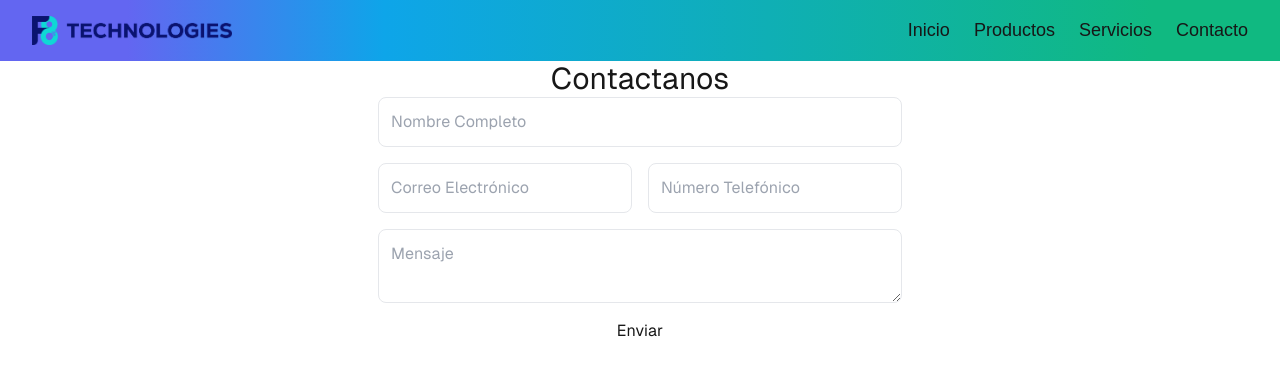
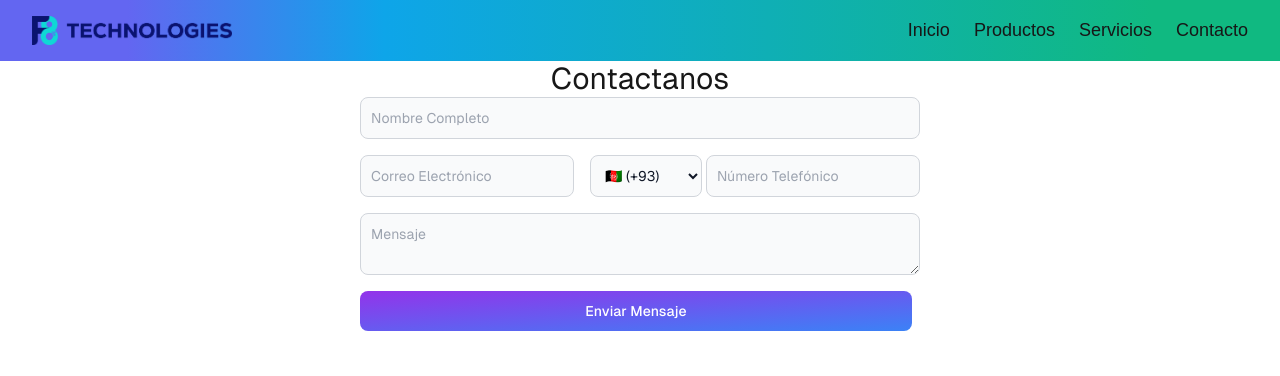
Before and after one commit to msobalvarro/f8-technologies, a Next.js app: page /contact in a window 1280 px wide. Shown: the top 376 px of the page. Built offline with nearby package versions, Linux system fonts and the light colour scheme.

Commit message:
form contact and validations

```diff
--- a/package.json
+++ b/package.json
@@ -14,7 +14,8 @@
     "next": "15.0.4",
     "react": "^19.0.0",
     "react-dom": "^19.0.0",
-    "react-icons": "^5.4.0"
+    "react-icons": "^5.4.0",
+    "validator": "^13.12.0"
   },
   "devDependencies": {
     "@types/jsonwebtoken": "^9.0.7",
--- a/src/app/page.tsx
+++ b/src/app/page.tsx
@@ -33,8 +33,6 @@ export default function Home() {
             href='/'
           />
         </article>
-      {/* <UiLayout>
-      </UiLayout> */}
     </UiLayout>
   )
 }
--- a/src/components/contact/index.tsx
+++ b/src/components/contact/index.tsx
@@ -1,11 +1,25 @@
 'use client'
 
-import { FormEvent } from 'react'
+import { FormEvent, useState } from 'react'
 import { InputField } from '../inputField'
+import phoneCodes from '@/utils/phoneCountries.json'
+import { UiButton } from '../ui/button'
+import { FormContactState } from '@/utils/interfaces'
+import { useValidation } from '@/hooks'
 
 export const FormContact = () => {
+  const { validateNumber } = useValidation()
+  const [phoneCode, setPhoneCode] = useState<null | string>(null)
+  const [dataForm, setDataForm] = useState<FormContactState>({
+    email: '',
+    fullName: '',
+    message: '',
+    phoneNumber: '',
+  })
+
+
   const submit = (event: FormEvent<HTMLFormElement>) => {
-
+    event.preventDefault()
   }
 
   return (
@@ -13,13 +27,37 @@ export const FormContact = () => {
       <InputField inputProps={{ name: 'fullName', placeholder: 'Nombre Completo' }} />
 
       <div className='flex gap-4'>
-        <InputField inputProps={{ name: 'email', placeholder: 'Correo Electrónico' }} />
-        <InputField inputProps={{ name: 'phone', placeholder: 'Número Telefónico' }} />
+        <InputField
+          className='flex-1'
+          inputProps={{
+            name: 'email',
+            placeholder: 'Correo Electrónico'
+          }} />
+
+
+        <div className='flex gap-1'>
+          <select className='outline-none bg-gray-50 border border-gray-300 text-gray-900 text-sm rounded-lg focus:ring-blue-500 focus:border-blue-500 block p-2.5 dark:bg-gray-700 dark:border-gray-600 dark:placeholder-gray-400 dark:text-white dark:focus:ring-blue-500 dark:focus:border-blue-500'>
+            {phoneCodes.map(phoneCodeItem => (
+              <option value={phoneCodeItem.code} key={crypto.randomUUID()}>
+                {phoneCodeItem.emoji} ({phoneCodeItem.dial_code})
+              </option>
+            ))}
+          </select>
+
+          <InputField
+            className='flex-1'
+            inputProps={{
+              name: 'phone',
+              placeholder: 'Número Telefónico',
+              type: 'tel',
+              onChange: ({ currentTarget }) => validateNumber(currentTarget.value) && setDataForm({ ...dataForm, phoneNumber: currentTarget.value })
+            }} />
+        </div>
       </div>
 
-      <textarea placeholder='Mensaje' className='outline-none p-3 bg-white text-gray-900 transition rounded-lg border'></textarea>
+      <textarea placeholder='Mensaje' className='outline-none bg-gray-50 border border-gray-300 text-gray-900 text-sm rounded-lg focus:ring-blue-500 focus:border-blue-500 block p-2.5 dark:bg-gray-700 dark:border-gray-600 dark:placeholder-gray-400 dark:text-white dark:focus:ring-blue-500 dark:focus:border-blue-500'></textarea>
 
-      <button type='submit'>Enviar</button>
+      <UiButton type='primary'>Enviar Mensaje</UiButton>
     </form>
   )
 }
--- a/src/components/inputField/index.tsx
+++ b/src/components/inputField/index.tsx
@@ -22,7 +22,7 @@ export const InputField = (props: Props) => {
           props?.onEnter?.()
         }
       }}
-      className={`outline-none p-3 bg-white text-gray-900 transition rounded-lg border ${clsx({
+      className={`outline-none bg-gray-50 border border-gray-300 text-gray-900 text-sm rounded-lg focus:ring-blue-500 focus:border-blue-500 block p-2.5 dark:bg-gray-700 dark:border-gray-600 dark:placeholder-gray-400 dark:text-white dark:focus:ring-blue-500 dark:focus:border-blue-500 ${clsx({
         'shadow-md': isFocus,
         'border-gray-400': isFocus,
       })} ${props.className || ''}`}
--- /dev/null
+++ b/src/herlpers/index.tsx
@@ -0,0 +1,3 @@
+export const verifyRegex = (regex: RegExp, value: string): boolean => regex.test(value)
+
+export const REGEX_NUM = /^[0-9]*$/
--- /dev/null
+++ b/src/hooks/index.tsx
@@ -0,0 +1,23 @@
+import { REGEX_NUM, verifyRegex } from '@/herlpers'
+import Validator from 'validator'
+
+export const useValidation = () => {
+  const validatePhoneNumber = (value: string) =>
+    (verifyRegex(REGEX_NUM, value) && value.length <= 10)
+
+  const validateNumber = (value: string) => !isNaN(Number(value) * 0)
+
+  const validatePhoneNumberLength = (value: string) => value.length === 10
+
+  const validateName = (value: string) => value.length <= 60
+
+  const validateEmail = (value: string) => Validator.isEmail(value)
+
+  return {
+    validatePhoneNumber,
+    validateName,
+    validateEmail,
+    validatePhoneNumberLength,
+    validateNumber
+  }
+}
--- /dev/null
+++ b/src/utils/interfaces.ts
@@ -0,0 +1,6 @@
+export interface FormContactState {
+  fullName: string
+  email: string
+  phoneNumber: string
+  message: string
+}
```
Also changed, not shown: 1 other file (tests, documents, lock files or other folders).
